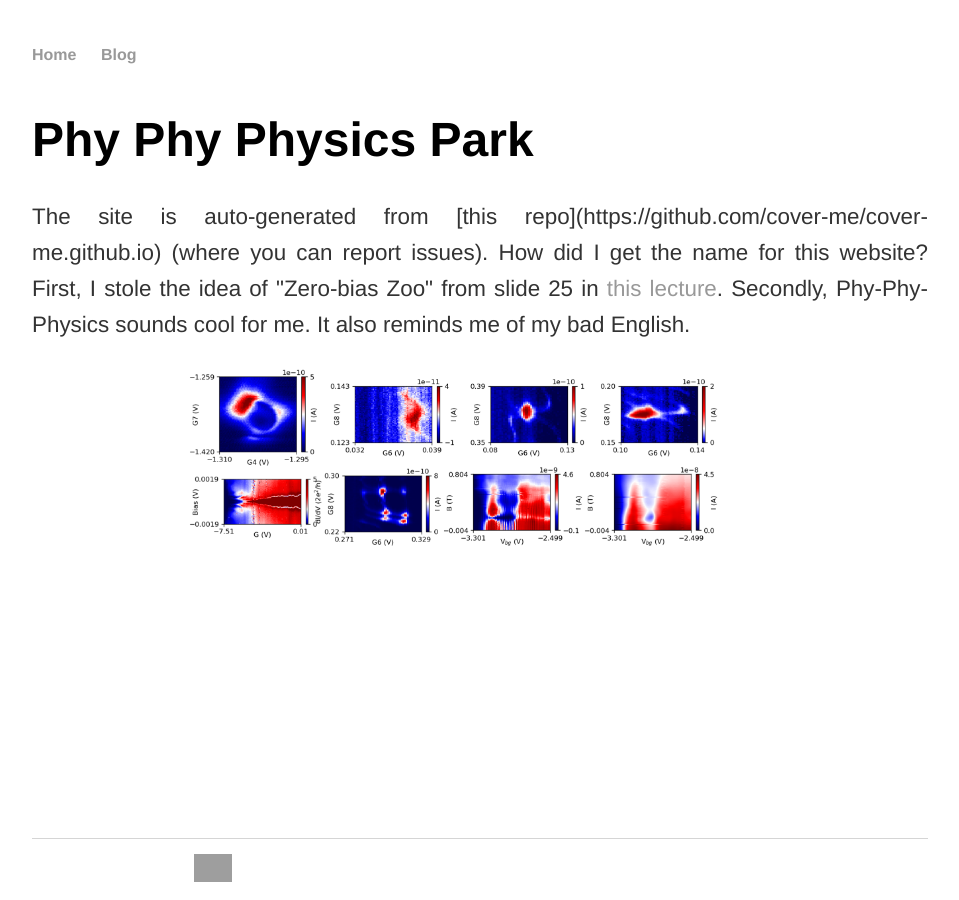
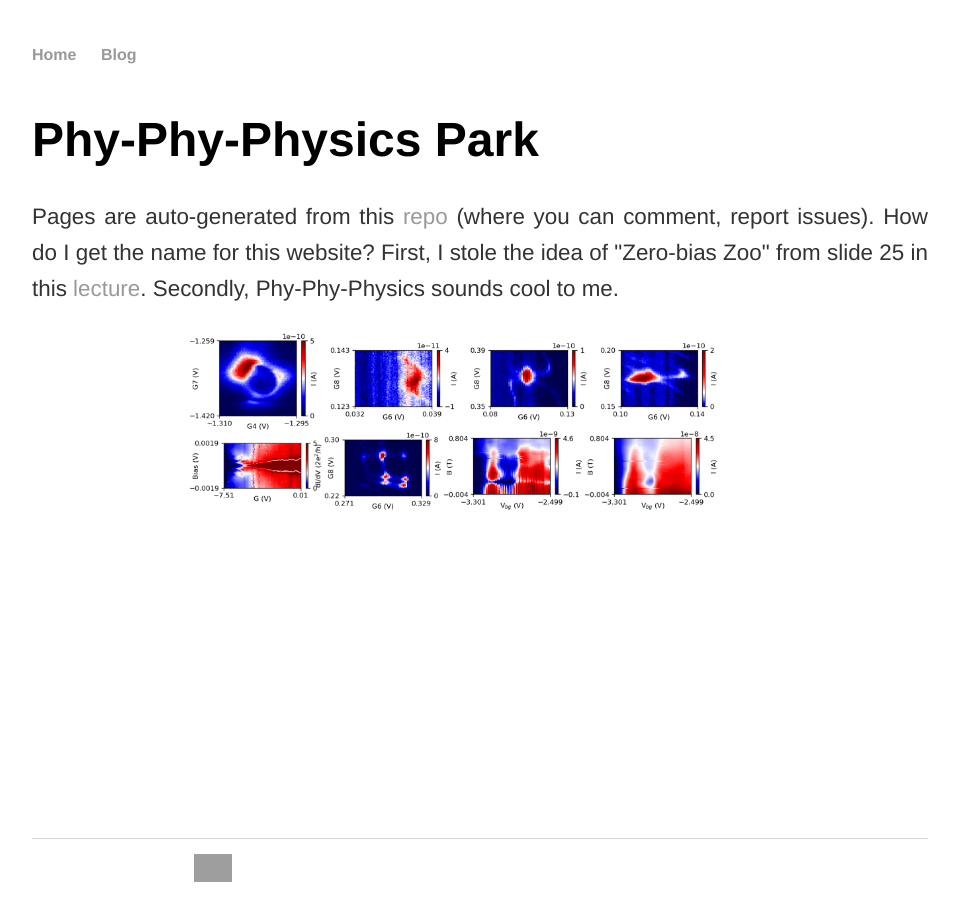
Before and after one commit to cover-me/cover-me.github.io, a Jekyll site: the page built from index.html, in a window 1280 px wide. Shown: the whole page, without its empty margins (160-1119 px from the left). Built offline with Jekyll 4.4.1, drawn with Linux system fonts in a browser that asks for light colours; grey boxes are pictures that could not be loaded.

Commit message:
Update index.html

```diff
--- a/index.html
+++ b/index.html
@@ -1,9 +1,14 @@
 ---
 layout: default
-title: Phy Phy Physics Park
+title: Phy-Phy-Physics Park
 ---
 <div>
 	<h1>{{ page.title }}</h1>
-	<p>The site is auto-generated from [this repo](https://github.com/cover-me/cover-me.github.io) (where you can report issues). How did I get the name for this website? First, I stole the idea of "Zero-bias Zoo" from slide 25 in <a href="http://boulderschool.yale.edu/sites/default/files/files/Frolov_boulder2016_lecture1.pdf">this lecture</a>. Secondly, Phy-Phy-Physics sounds cool for me. It also reminds me of my bad English.</p>
+	<p>
+		Pages are auto-generated from this <a href="https://github.com/cover-me/cover-me.github.io">repo</a> (where you can comment, report issues).
+		How do I get the name for this website?
+		First, I stole the idea of "Zero-bias Zoo" from slide 25 in this <a href="http://boulderschool.yale.edu/sites/default/files/files/Frolov_boulder2016_lecture1.pdf">lecture</a>.
+		Secondly, Phy-Phy-Physics sounds cool to me.
+	</p>
 	<img src="images/index.png">
 </div>
```
